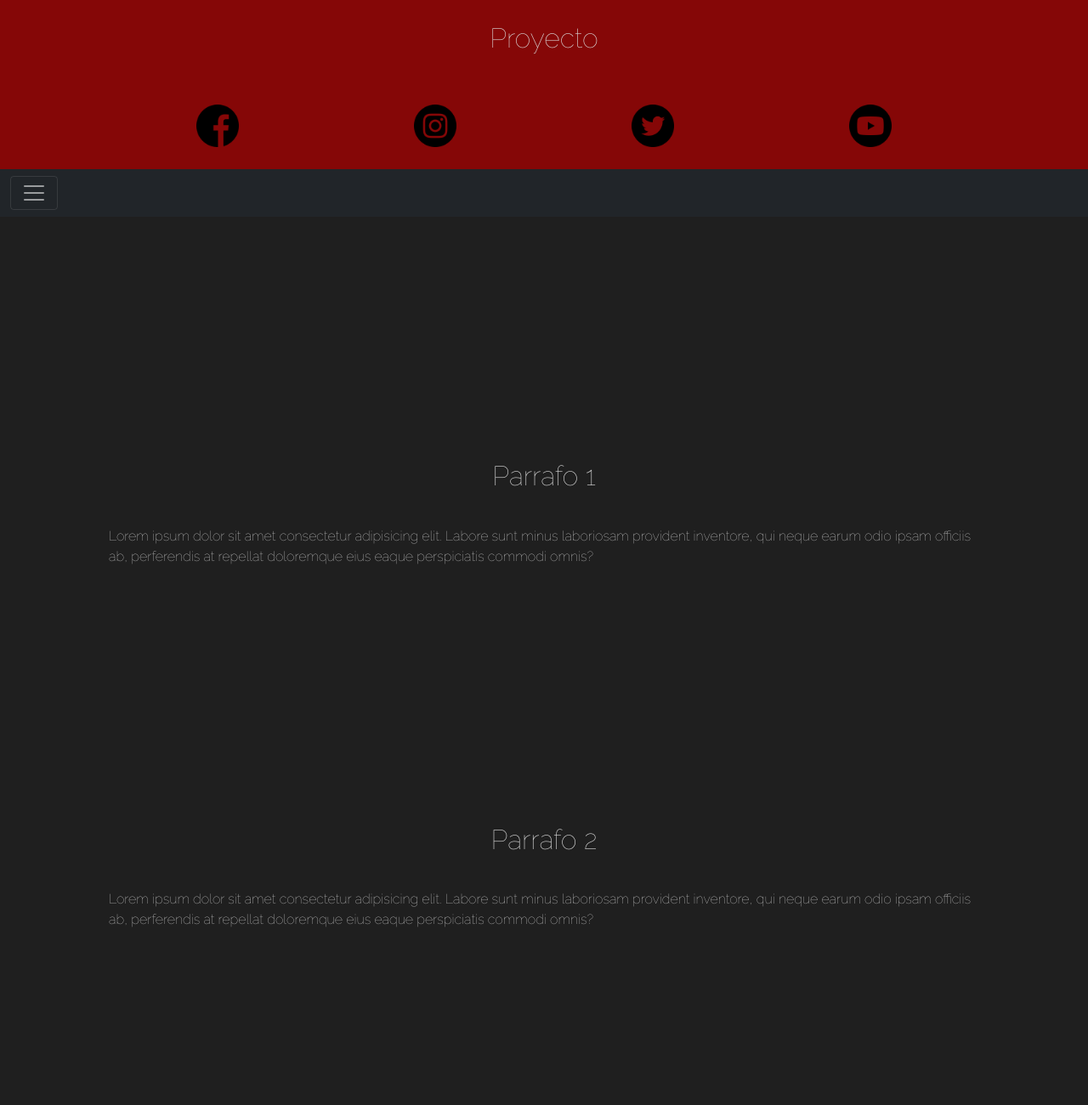
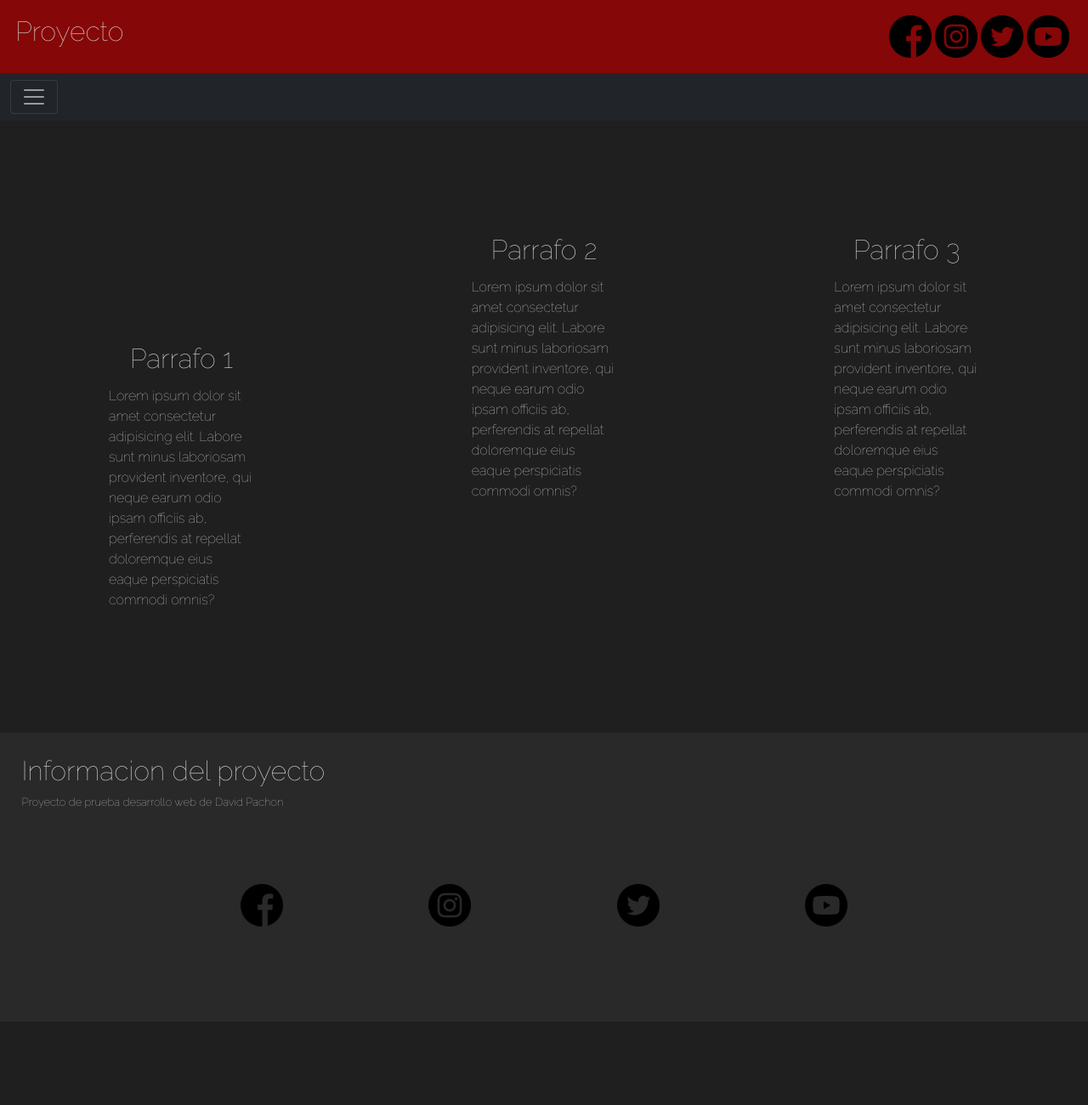
Before and after one commit to Davidtiago27/Proyecto2, a website: page index.html in a window 1280 px wide. Shown: the top 1300 px of the page at 85% size. After the commit the page ends 1202 px from the top, so only its background shows below. Drawn offline with nearby package versions, Linux system fonts and the light colour scheme.

Commit message:
pequeños cambios

```diff
--- a/SCSS/main.scss
+++ b/SCSS/main.scss
@@ -23,6 +23,7 @@ body {
     justify-content: space-evenly;
 }
 
+
 .titulo__articulo {
     text-align: center;
     padding: 3%;
@@ -39,3 +40,41 @@ body {
 .articulo3 {
     padding: 10% 10% 20% 10%;
 }
+
+footer {
+    padding: 2%;
+    background-color: #292929;
+    font-size: small;
+}
+
+/* laptop view */
+
+@media (min-width: 768px) {
+    .titulo {
+        background-color: rgb(133, 7, 7);
+        display: grid;
+        grid-template-columns: 20% 20% 20% 20% 20% 20%;
+
+    }
+
+    .titulo1 {
+        padding: 2%;
+        text-align: left;
+        font-size: xx-large;
+        grid-column-start: 1;
+        margin: 5%;
+
+    }
+
+    .redes {
+        margin: 5%;
+        display: flex;
+        grid-column-start: 4 - 7;
+        justify-content: space-evenly;
+    }
+
+    .articulos {
+        display: flex;
+        justify-content: space-evenly;
+    }
+}
```
Also changed, not shown: CSS/main.css.
